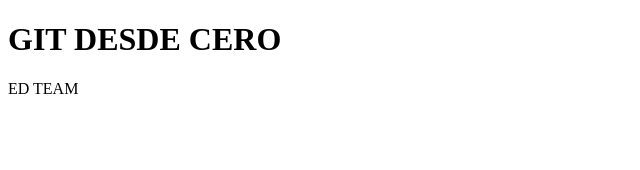
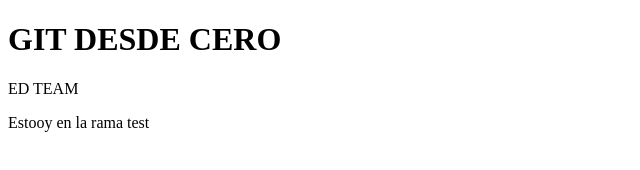
Before and after one commit to hectormorenotejada/practicando-git, a plain HTML site: page index.html in a window 1280 px wide. Shown: the whole page, without its empty margins (0-640 px from the left). Drawn offline with Linux system fonts and the light colour scheme.

Commit message:
Cambio desde la rama test

```diff
--- a/index.html
+++ b/index.html
@@ -9,5 +9,8 @@
 <body>
     <h1>GIT DESDE CERO</h1>
     <p>ED TEAM</p>
+    <section>
+        <p>Estooy en la rama test</p>
+    </section>
 </body>
 </html>
```
